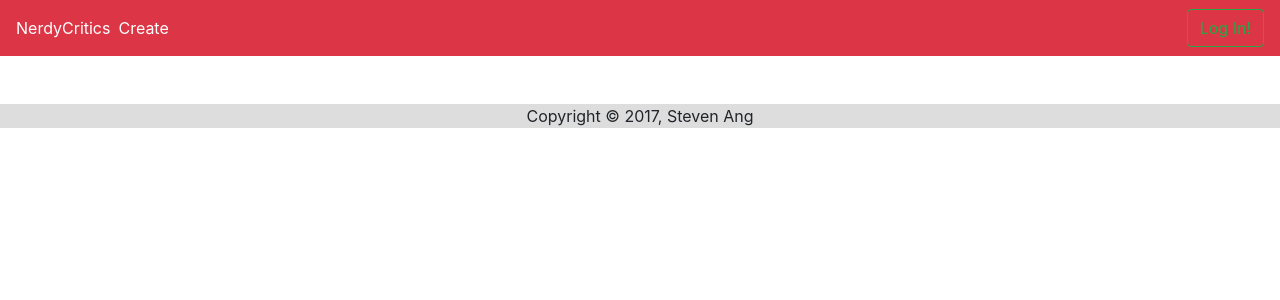
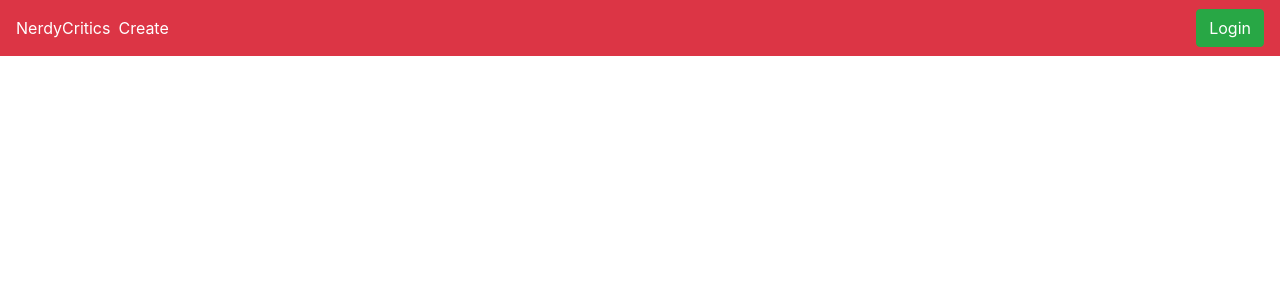
Before and after one commit to Steven-Ang/Item-Catalog, a Flask app: page / in a window 1280 px wide. Shown: the top 300 px of the page. Run offline with Flask 2, Linux system fonts and the light colour scheme; data that the repository does not hold is empty; some libraries are stand-ins or nearby versions.

Commit message:
When clicked the logout button will disconnect the user

```diff
--- a/templates/layout.html
+++ b/templates/layout.html
@@ -20,19 +20,15 @@
           <a class="nav-link text-white" href="{{url_for("createAlbum")}}">Create</a>
         </li>
       </ul>
-      <form class="form-inline my-2 my-lg-0">
-        <button class="btn btn-outline-success my-2 my-sm-0" type="submit">Log In!</button>
-      </form>
+        {% if 'username' not in session %}
+        <a href="{{url_for("showLogin")}}" class="btn btn-success text-center" role="button">Login</a
+        {% else %}
+        <a href="{{url_for("disconnect")}}" class="btn btn-success text-center" role="button">Logout</a>
+        {% endif %}
     </div>
   </nav>
 
 {% block body %}{% endblock %}
-
-  <footer class="footer" style="text-align: center; background-color: #ddd;">
-      <div class="container">
-        <span>Copyright &copy; 2017, Steven Ang</span>
-      </div>
-  </footer>
 
   <script src="https://code.jquery.com/jquery-3.2.1.slim.min.js" integrity="sha384-KJ3o2DKtIkvYIK3UENzmM7KCkRr/rE9/Qpg6aAZGJwFDMVNA/GpGFF93hXpG5KkN" crossorigin="anonymous"></script>
   <script src="https://cdnjs.cloudflare.com/ajax/libs/popper.js/1.11.0/umd/popper.min.js" integrity="sha384-b/U6ypiBEHpOf/4+1nzFpr53nxSS+GLCkfwBdFNTxtclqqenISfwAzpKaMNFNmj4" crossorigin="anonymous"></script>
```
